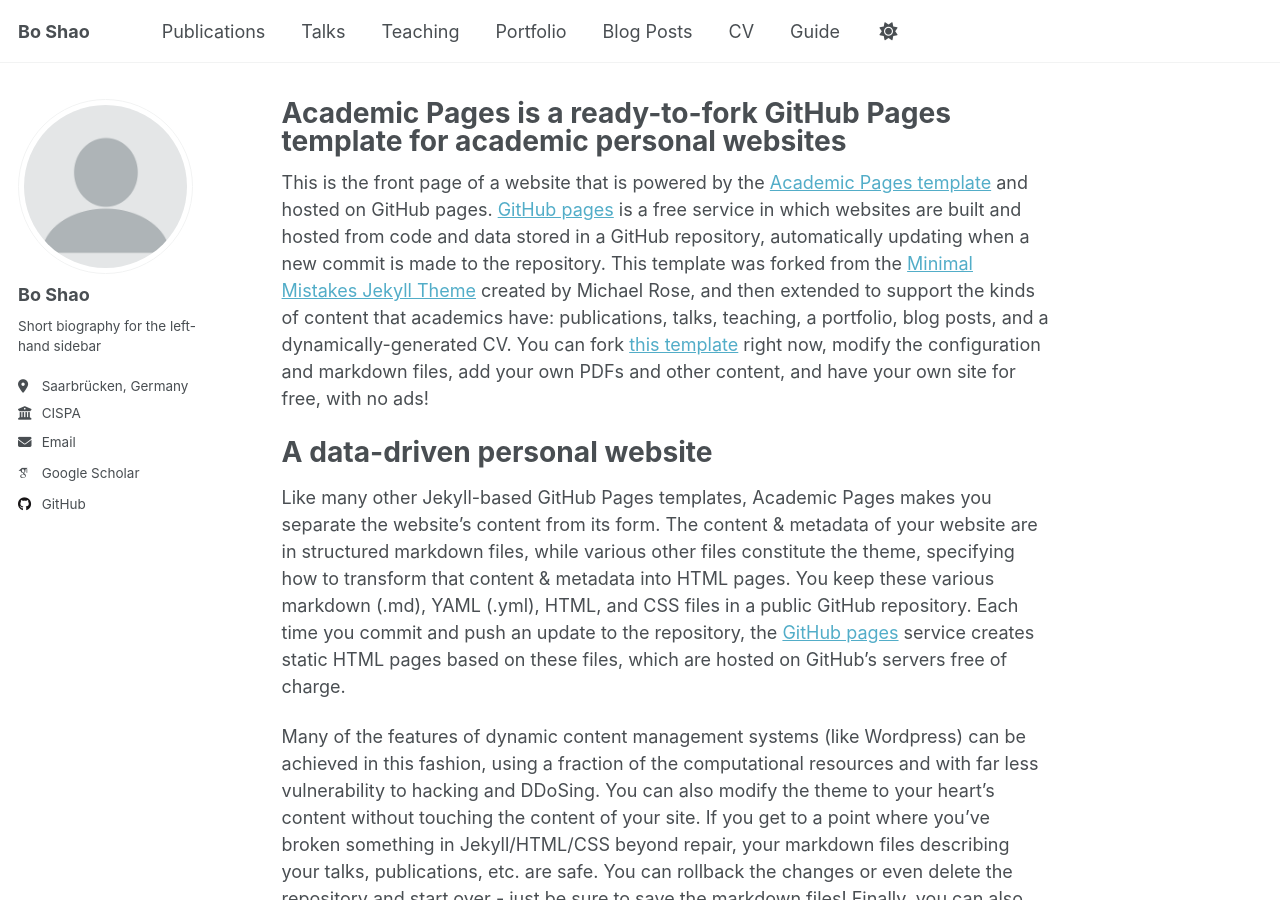
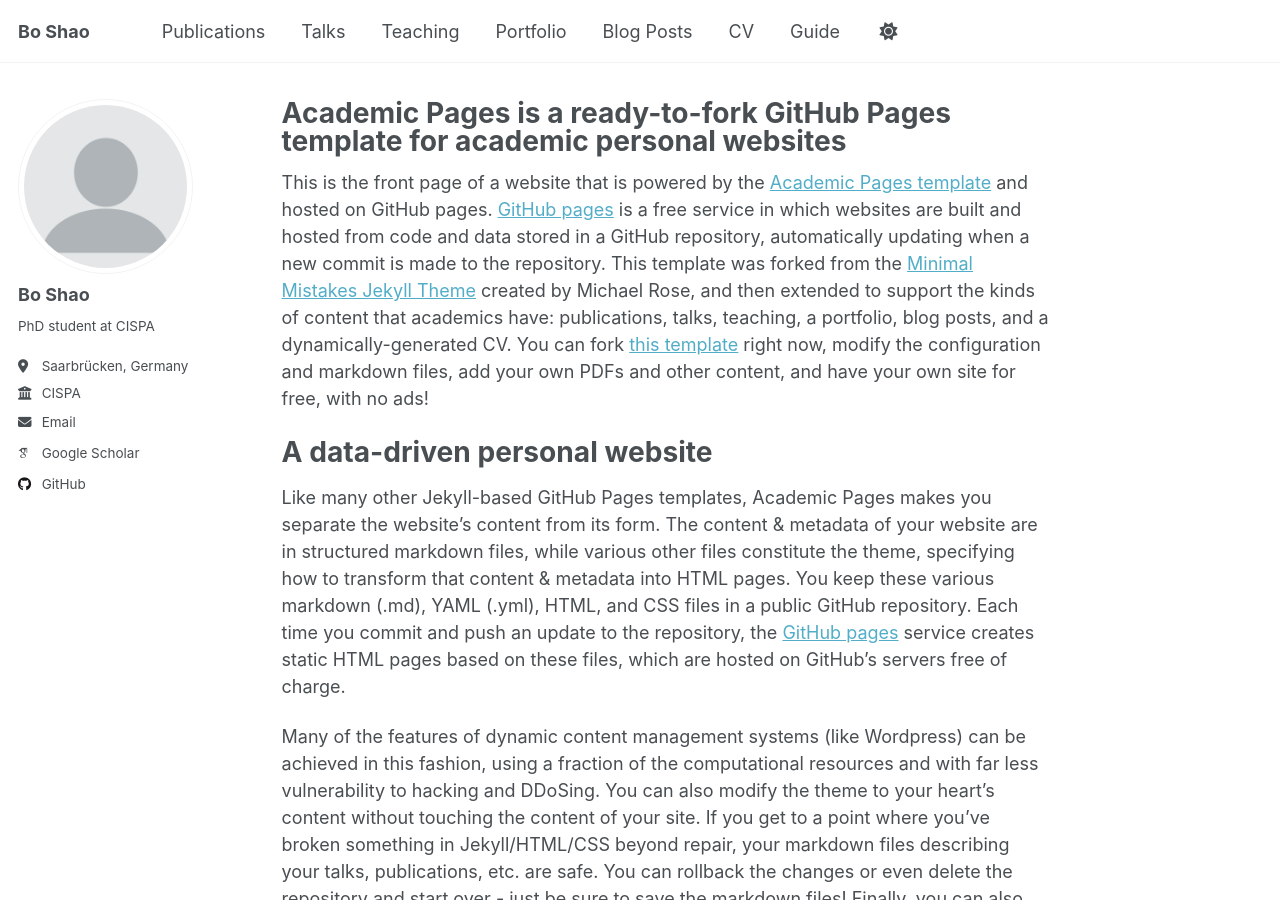
Before and after one commit to bosh-x/bosh-x.github.io, a Jekyll site: the page built from _pages/about.md, in a window 1280 px wide and 900 px high. Built offline with Jekyll 4.4.1, drawn with Linux system fonts in a browser that asks for light colours; some web fonts are replaced.

Commit message:
Update _config.yml

```diff
--- a/_config.yml
+++ b/_config.yml
@@ -25,7 +25,7 @@ author:
   avatar           : "profile.png"
   name             : "Bo Shao"
   pronouns         : # example: "she/her"
-  bio              : "Short biography for the left-hand sidebar"
+  bio              : "PhD student at CISPA"
   location         : "Saarbrücken, Germany"
   employer         : "CISPA"
   uri              : # URL
```
